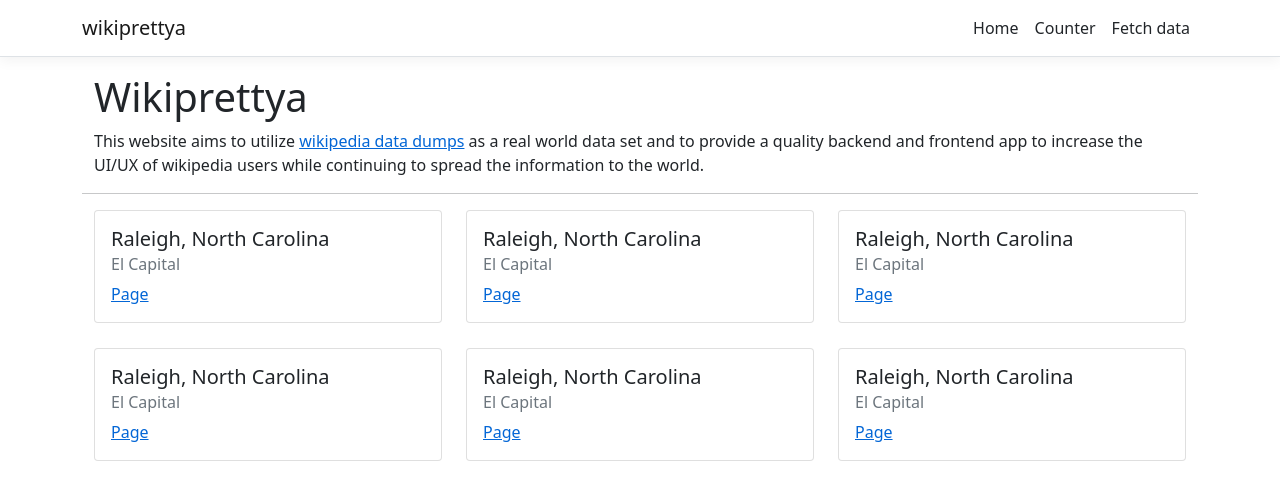
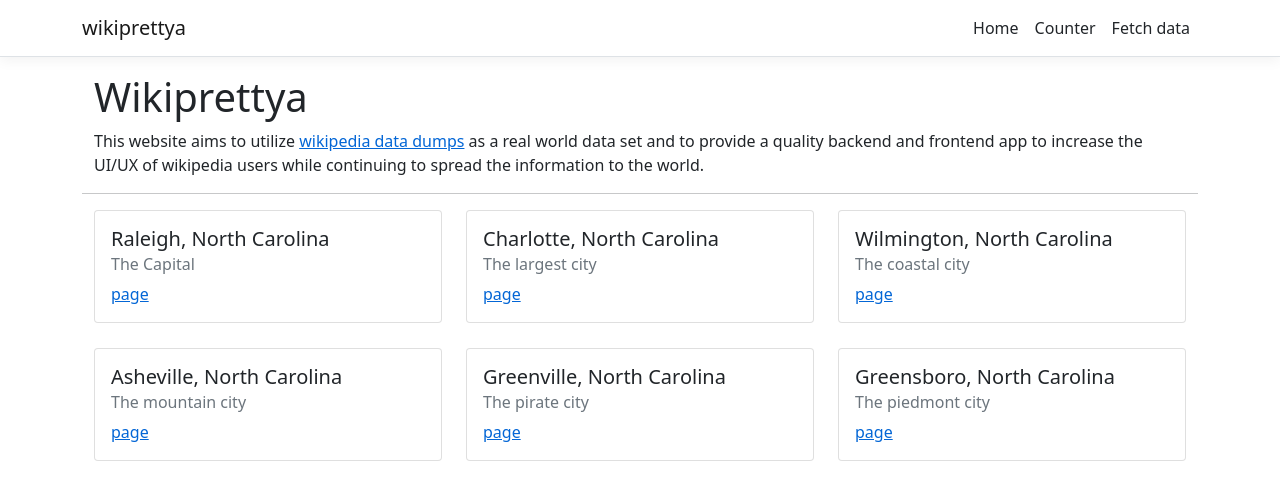
Before and after one commit to connordavidson/wikiprettya, a React (Create React App) app in the folder wikiprettya/ClientApp/: page / in a window 1280 px wide. Shown: the top 500 px of the page. Built offline with nearby package versions, Linux system fonts and the light colour scheme.

Commit message:
First cut of HomeCard

```diff
--- a/wikiprettya/ClientApp/src/components/Home.js
+++ b/wikiprettya/ClientApp/src/components/Home.js
@@ -2,9 +2,9 @@
 
 import {
   Card,
-  CardBody,
   CardTitle,
   CardSubtitle,
+  CardBody,
   CardText,
   Button ,
   Container,
@@ -13,6 +13,7 @@
 
 
 } from 'reactstrap';
+import {HomeCard} from './HomeCard';
 
 export class Home extends Component {
   static displayName = Home.name;
@@ -32,144 +33,29 @@
           </Row>
           <Row>
             <Col>
-              <Card style={{marginBottom: 25 }}>
-                <CardBody>
-                  <CardTitle tag="h5">
-                    Raleigh, North Carolina
-                  </CardTitle>
-                  <CardSubtitle
-                    className="mb-2 text-muted"
-                    tag="h6"
-                  >
-                    El Capital
-                  </CardSubtitle>
-                  <CardText>
-                    <a href="/page">Page</a>
-                  </CardText>
-                </CardBody>
-              </Card>
+              <HomeCard title="Raleigh, North Carolina" subtitle="The Capital" link_text="page" link_url="/page" />
             </Col>
             <Col>
-              <Card style={{marginBottom: 25 }}>
-                <CardBody>
-                  <CardTitle tag="h5">
-                    Raleigh, North Carolina
-                  </CardTitle>
-                  <CardSubtitle
-                    className="mb-2 text-muted"
-                    tag="h6"
-                  >
-                    El Capital
-                  </CardSubtitle>
-                  <CardText>
-                    <a href="/page">Page</a>
-                  </CardText>
-                </CardBody>
-              </Card>
+              <HomeCard title="Charlotte, North Carolina" subtitle="The largest city" link_text="page" link_url="/page" />
             </Col>
             <Col>
-              <Card style={{marginBottom: 25 }}>
-                <CardBody>
-                  <CardTitle tag="h5">
-                    Raleigh, North Carolina
-                  </CardTitle>
-                  <CardSubtitle
-                    className="mb-2 text-muted"
-                    tag="h6"
-                  >
-                    El Capital
-                  </CardSubtitle>
-                  <CardText>
-                    <a href="/page">Page</a>
-                  </CardText>
-                </CardBody>
-              </Card>
+              <HomeCard title="Wilmington, North Carolina" subtitle="The coastal city" link_text="page" link_url="/page" />
             </Col>
           </Row>
           <Row>
             <Col>
-              <Card style={{marginBottom: 25 }}>
-                <CardBody>
-                  <CardTitle tag="h5">
-                    Raleigh, North Carolina
-                  </CardTitle>
-                  <CardSubtitle
-                    className="mb-2 text-muted"
-                    tag="h6"
-                  >
-                    El Capital
-                  </CardSubtitle>
-                  <CardText>
-                    <a href="/page">Page</a>
-                  </CardText>
-                </CardBody>
-              </Card>
+              <HomeCard title="Asheville, North Carolina" subtitle="The mountain city" link_text="page" link_url="/page" />
             </Col>
             <Col>
-              <Card style={{marginBottom: 25 }}>
-                <CardBody>
-                  <CardTitle tag="h5">
-                    Raleigh, North Carolina
-                  </CardTitle>
-                  <CardSubtitle
-                    className="mb-2 text-muted"
-                    tag="h6"
-                  >
-                    El Capital
-                  </CardSubtitle>
-                  <CardText>
-                    <a href="/page">Page</a>
-                  </CardText>
-                </CardBody>
-              </Card>
+              <HomeCard title="Greenville, North Carolina" subtitle="The pirate city" link_text="page" link_url="/page" />
             </Col>
             <Col>
-              <Card style={{marginBottom: 25 }}>
-                <CardBody>
-                  <CardTitle tag="h5">
-                    Raleigh, North Carolina
-                  </CardTitle>
-                  <CardSubtitle
-                    className="mb-2 text-muted"
-                    tag="h6"
-                  >
-                    El Capital
-                  </CardSubtitle>
-                  <CardText>
-                    <a href="/page">Page</a>
-                  </CardText>
-                </CardBody>
-              </Card>
+              <HomeCard title="Greensboro, North Carolina" subtitle="The piedmont city" link_text="page" link_url="/page" />
             </Col>
           </Row>
         </Container>
 
-        {/* <div>
-          <Card>
-            <CardBody>
-              <CardTitle tag="h5">
-                wikiprettya
-              </CardTitle>
-              <CardSubtitle
-                className="mb-2 text-muted"
-                tag="h6"
-              >
-                wikipedia is pretty ugly. let's change that.
-              </CardSubtitle>
-              <CardText>
-                Some quick example text to build on the card title and make up the bulk of the card's content.
-              </CardText>
-              <Button>
-                Button
-              </Button>
-            </CardBody>
-          </Card>
-        </div> */}
-
-
       </div>
-
-
 
     );
   }
--- /dev/null
+++ b/wikiprettya/ClientApp/src/components/HomeCard.js
@@ -0,0 +1,36 @@
+
+
+
+import React, {Component} from 'react';
+import {
+    Card,
+    CardBody,
+    CardTitle,
+    CardText ,
+} from 'react-bootstrap' ;
+
+
+export class HomeCard extends Component{
+
+    render(){
+
+        return (
+            <Card style={{marginBottom: 25 }}>
+                <Card.Body>
+                <Card.Title tag="h5">
+                    {this.props.title}
+                </Card.Title>
+                <Card.Subtitle
+                    className="mb-2 text-muted"
+                    tag="h6"
+                >
+                    {this.props.subtitle}
+                </Card.Subtitle>
+                <Card.Link href={this.props.link_url}>
+                    {this.props.link_text}
+                </Card.Link>
+                </Card.Body>
+            </Card>
+        )
+    }
+}
```
